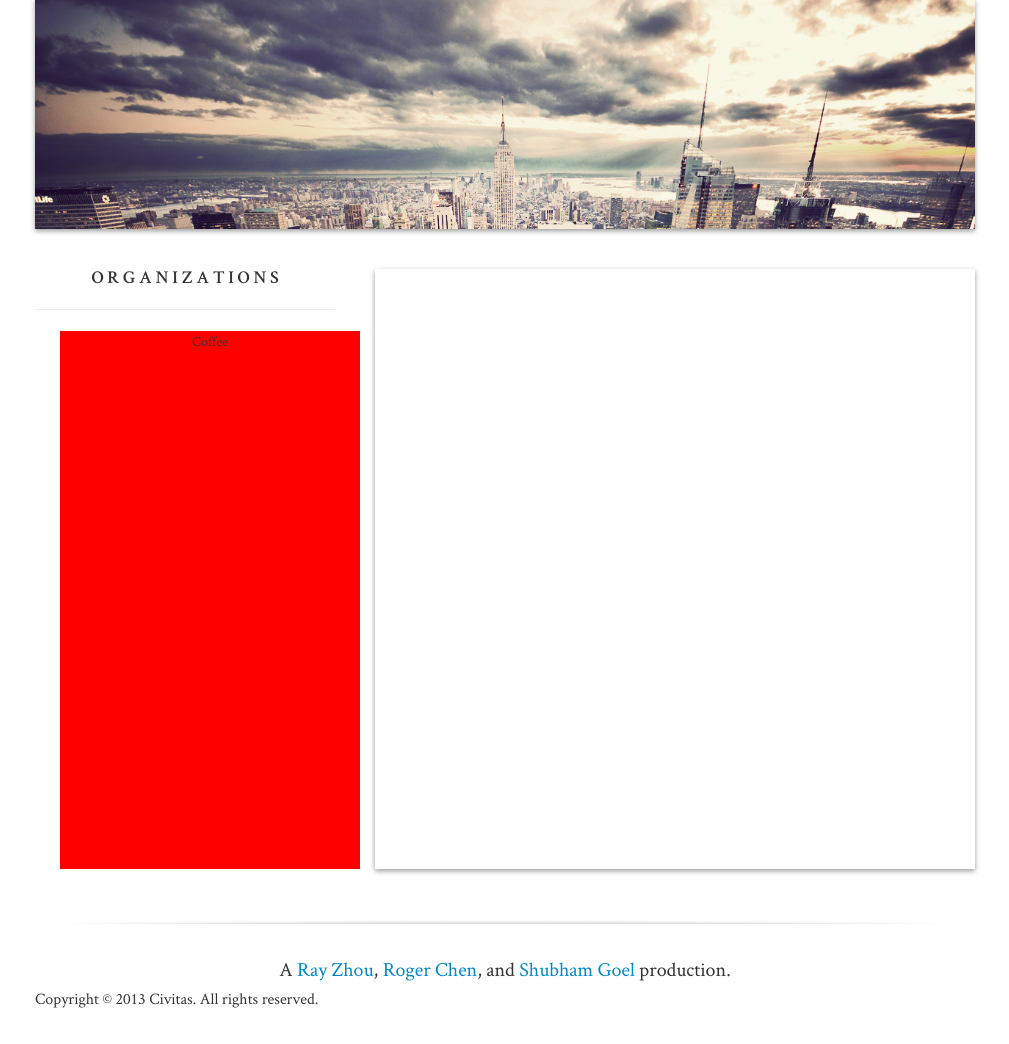
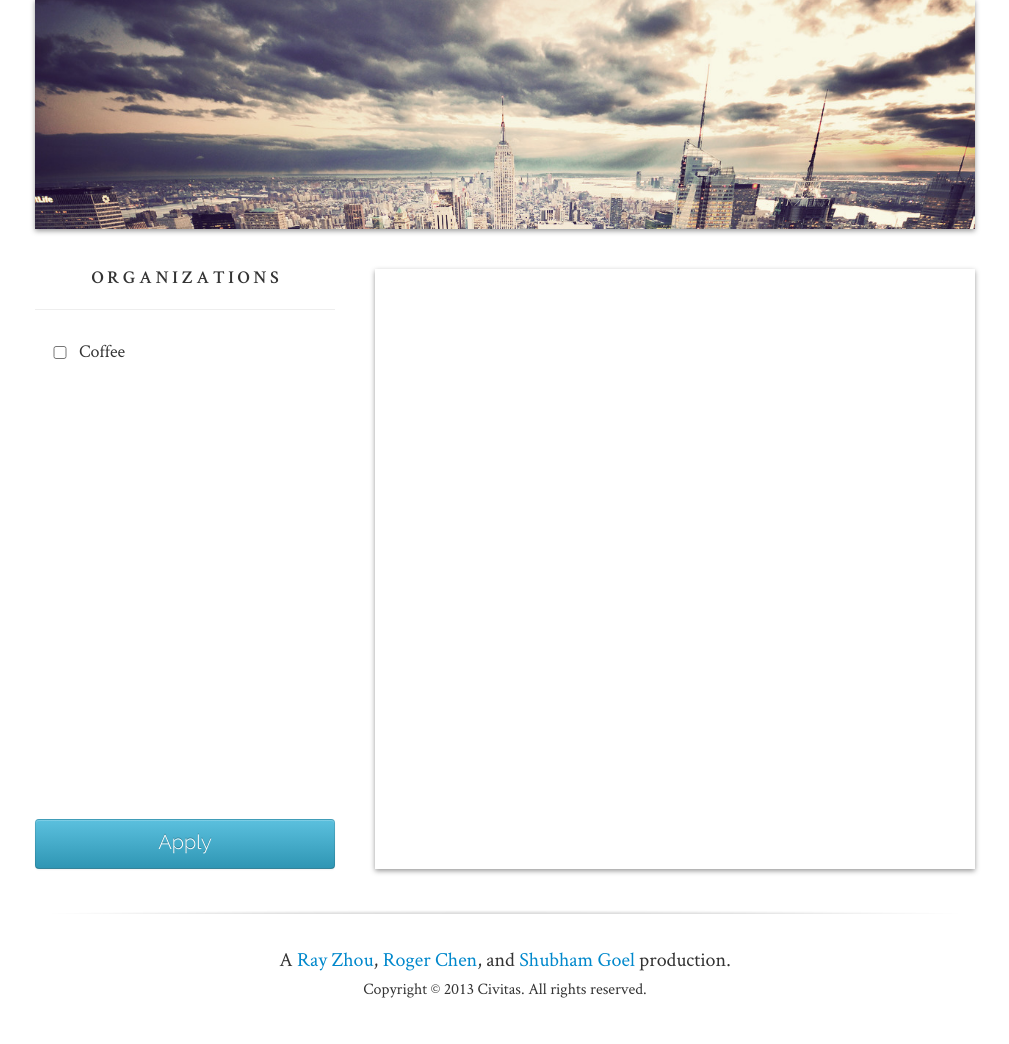
Before and after one commit to rzhou186/civitas, a PHP site: page / in a window 1280 px wide. Shown: the part 101-1145 px from the top of the page, without its empty margins (135-1144 px from the left). After the commit the page ends 1099 px from the top, so only its background shows below. Run offline with PHP 8.4, Linux system fonts and the light colour scheme.

Commit message:
Updated selection page layout

```diff
--- a/index.html
+++ b/index.html
@@ -74,10 +74,15 @@
 					<div class="span4">
 						<h1>O R G A N I Z A T I O N S</h1>
 						<hr>
-						<ul class="partner-list">
-							<li>Coffee</li>
-							<li>Milk</li>
-						</ul>
+						<form>
+							<div class="partner-list">
+								<div class="partner">
+									<input type="checkbox" value="">
+									<div class="name">Coffee</div>
+								</div>
+							</div>
+							<input class="btn btn-info" type="submit" value="Apply">
+						</form>
 					</div>
 					<div class="span8">
 					</div>
--- a/javascripts/controller.js
+++ b/javascripts/controller.js
@@ -1,6 +1,6 @@
 /*
  * File: controller.js
  * ----------------------------------------
- * Controls DOM animations and other dynamic webpage elements.
+ * Defines functions for initializing and controlling dynamic page elements.
  *
  */
--- a/stylesheets/style.css
+++ b/stylesheets/style.css
@@ -104,6 +104,7 @@ body {
 
 .landing-page .options .row .span4 .span4-inner .btn {
 	margin: 18px 0px 0px 0px;
+	font-family: 'RalewayLight', Helvetica, sans-serif;
 }
 
 .selection-page {
@@ -148,20 +149,47 @@ body {
 	text-align: center;
 }
 
-.selection-page .row .span4 ul.partner-list {
-	height: 538px;
-	width: 300px;
-	overflow-x: none;
-	overflow-y: auto;
-	background-color: red;
+.selection-page .row .span4 form {
+	margin: 0px;
 }
 
-.selection-page .row .span4 ul.partner-list li {
-	height: 538px;
+.selection-page .row .span4 form .partner-list {
+	height: 468px;
 	width: 300px;
-	overflow-x: none;
+	margin: 0px;
+	overflow-x: hidden;
 	overflow-y: auto;
-	background-color: red;
+}
+
+.selection-page .row .span4 form .partner-list .partner {
+	height: auto;
+	width: 280px;
+	padding: 10px 10px 10px 10px;
+	margin: 0px;
+	font-size: 18px;
+	text-align: left;
+}
+
+.selection-page .row .span4 form .partner-list .partner input {
+	display: inline-block;
+	height: auto;
+	width: 30px;
+	padding: 0px;
+	margin: -5px 0px 0px 0px;
+}
+
+.selection-page .row .span4 form .partner-list .partner .name {
+	display: inline-block;
+	height: auto;
+	width: 245px;
+}
+
+.selection-page .row .span4 form .btn {
+	height: 50px;
+	width: 300px;
+	margin: 20px 0px 0px 0px;
+	font-family: 'RalewayLight', Helvetica, sans-serif;
+	font-size: 20px;
 }
 
 .selection-page .row .span8 {
@@ -197,6 +225,7 @@ body {
 
 .footer .footer-inner p {
 	line-height: 30px;
+	text-align: center;
 	font-size: 16px;
 	margin: 0px;
 }
```
